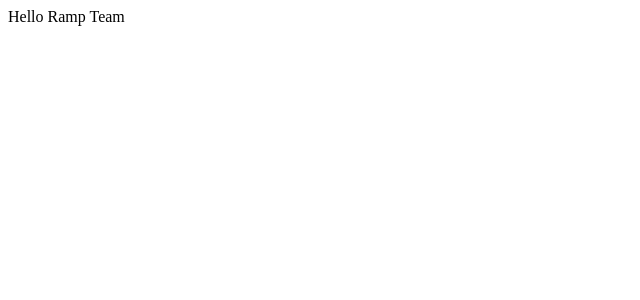
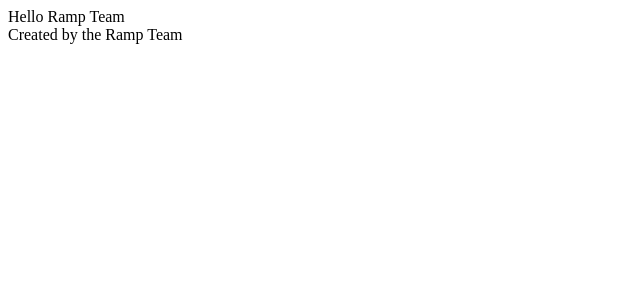
Before and after one commit to Banyan-Labs/ramp, a React (Create React App) app: page / in a window 1280 px wide. Shown: the top 300 px of the page, without its empty margins (0-640 px from the left). Built offline with nearby package versions, Linux system fonts and the light colour scheme.

Commit message:
Added footer

```diff
--- a/src/App.js
+++ b/src/App.js
@@ -1,10 +1,14 @@
 import './App.css';
+import Footer from './Footer';
 
 function App() {
   return (
+    <>
     <div className="App">
       Hello Ramp Team
     </div>
+    <Footer/>
+    </>
   );
 }
 
--- /dev/null
+++ b/src/Footer.js
@@ -0,0 +1,13 @@
+import React from 'react'
+
+const Footer =() => {
+    return (
+        <div>
+            <footer>
+                Created by the Ramp Team
+            </footer>
+        </div>
+    )
+}
+
+export default Footer;
```
